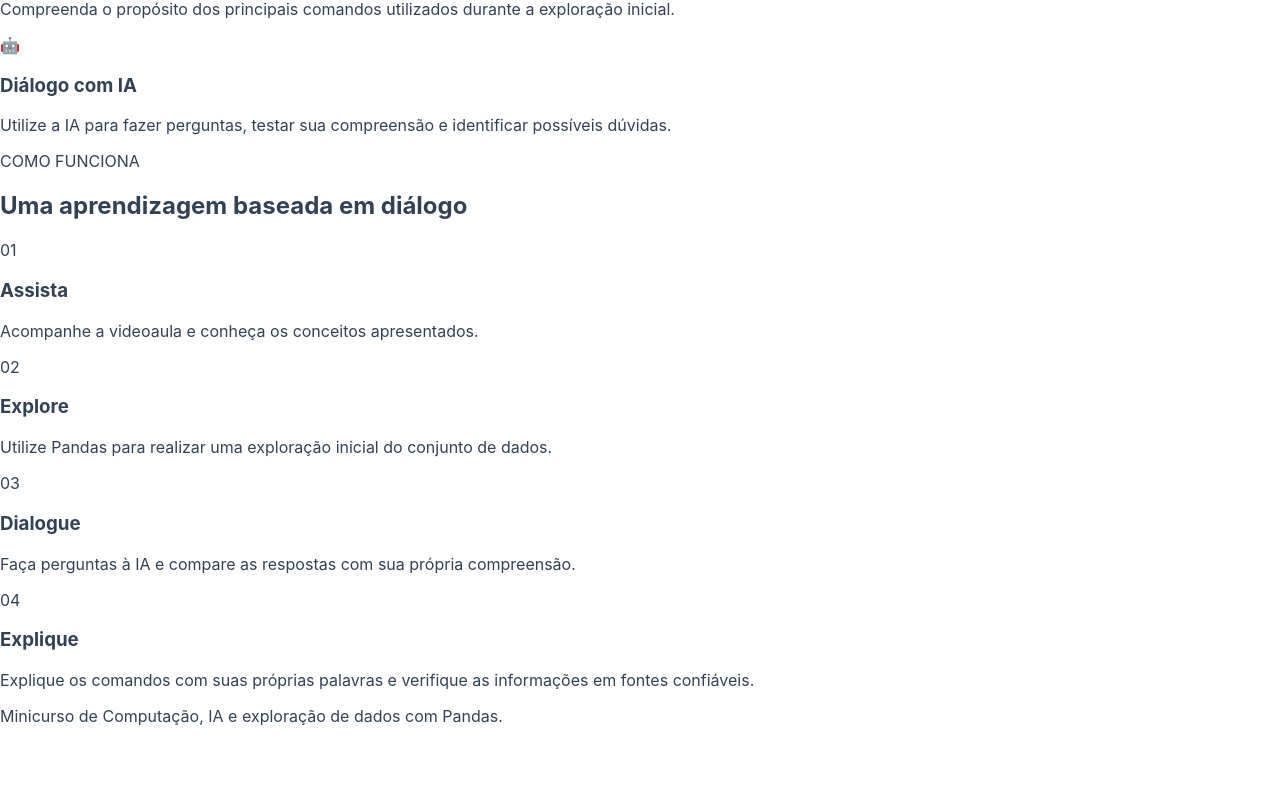
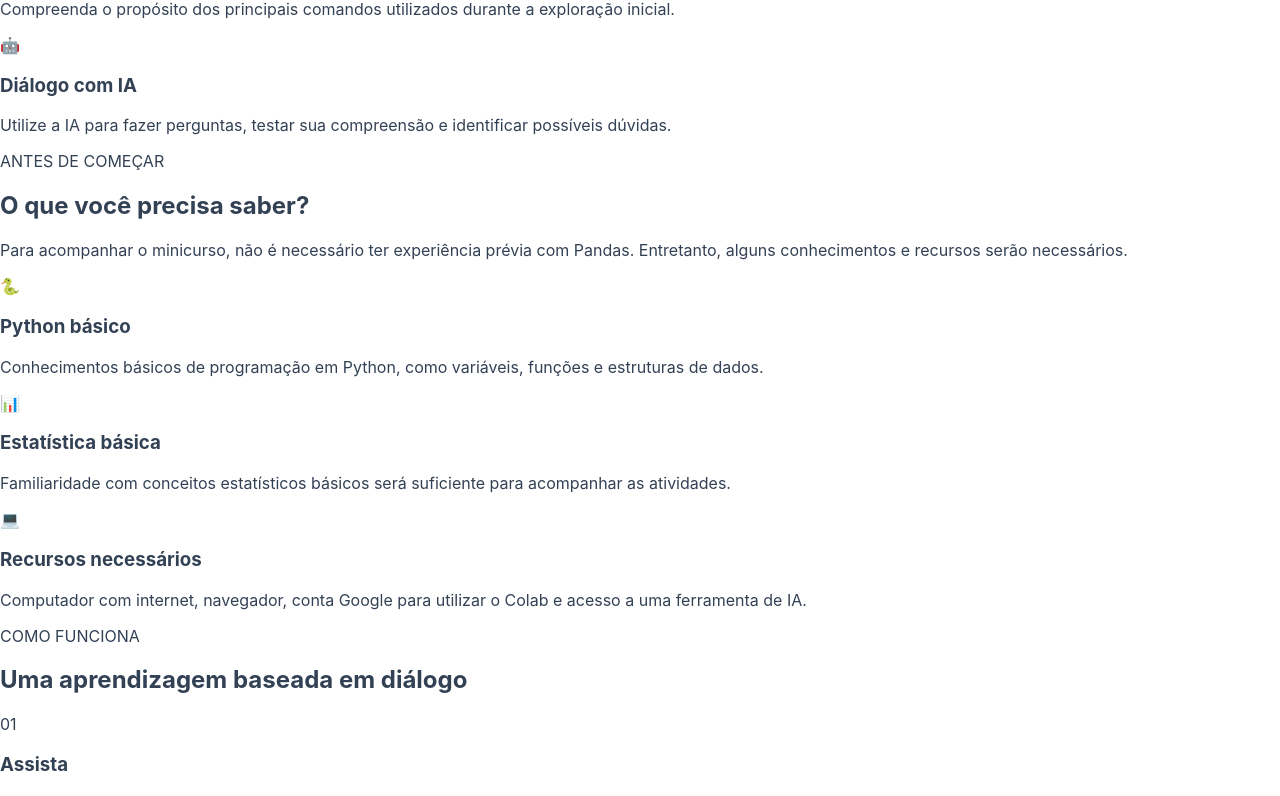
Before and after one commit to LucasAurelio0/Minicurso-Pandas, a React (Vite) app: page / in a window 1280 px wide. Shown: the part 958-1754 px from the top of the page. Before the commit the page ends 1700 px from the top, so only its background shows below. Built offline with nearby package versions, Linux system fonts and the light colour scheme; the HTML template or start-up script is replaced by a standard one.

Commit message:
Fix: Melhorias visuais e de acessibilidade

```diff
--- a/src/App.css
+++ b/src/App.css
@@ -53,6 +53,7 @@
   color: #475569;
   font-size: 0.95rem;
   font-weight: 500;
+  padding: 8px 4px;
 }
 
 .navigation a:hover {
@@ -103,7 +104,7 @@
 
 .hero-description {
   margin: 0 0 30px;
-  color: #64748b;
+  color: #475569;
   font-size: 1rem;
   line-height: 1.8;
 }
@@ -115,6 +116,7 @@
   background: #2563eb;
   color: #ffffff;
   font-weight: 600;
+  line-height: 1.4;
 }
 
 .primary-button:hover {
@@ -171,7 +173,7 @@
 
 .section-intro {
   max-width: 750px;
-  color: #64748b;
+  color: #475569;
   line-height: 1.8;
   font-size: 1.05rem;
 }
@@ -205,7 +207,7 @@
 
 .card p {
   margin: 0;
-  color: #64748b;
+  color: #475569;
   line-height: 1.7;
 }
 
@@ -240,7 +242,7 @@
 
 .step p {
   margin: 0;
-  color: #64748b;
+  color: #475569;
   line-height: 1.6;
 }
 
@@ -287,3 +289,29 @@
     grid-template-columns: 1fr;
   }
 }
+
+.lesson-video {
+  margin-top: 50px;
+}
+
+.lesson-video h2 {
+  margin-bottom: 20px;
+  color: #0f172a;
+}
+
+.video-container {
+  position: relative;
+  width: 100%;
+  max-width: 900px;
+  aspect-ratio: 16 / 9;
+  overflow: hidden;
+  border-radius: 16px;
+  background: #0f172a;
+  box-shadow: 0 15px 40px rgba(15, 23, 42, 0.12);
+}
+
+.video-container iframe {
+  width: 100%;
+  height: 100%;
+  border: 0;
+}
--- a/src/components/Header.tsx
+++ b/src/components/Header.tsx
@@ -9,7 +9,7 @@ function Header() {
                     <strong>IA + Pandas</strong>
                 </Link>
 
-                <nav className="navigation">
+                <nav className="navigation" aria-label="Navegação principal">
                     <Link to="/">Início</Link>
                     <Link to="/aula">Aula</Link>
                     <Link to="/pratica">Prática</Link>
--- a/src/index.css
+++ b/src/index.css
@@ -24,7 +24,9 @@ a {
   text-decoration: none;
 }
 
-button,
-a {
-  transition: 0.2s ease;
+a:focus-visible,
+button:focus-visible {
+  outline: 3px solid #2563eb;
+  outline-offset: 3px;
+  border-radius: 4px;
 }
--- a/src/pages/Home.tsx
+++ b/src/pages/Home.tsx
@@ -87,7 +87,7 @@ function Home() {
                         </article>
 
                         <article className="card">
-                            <span className="card-icon">🐍</span>
+                            <span className="card-icon">🐼</span>
 
                             <h3>Pandas</h3>
 
@@ -105,6 +105,57 @@ function Home() {
                             <p>
                                 Utilize a IA para fazer perguntas, testar sua
                                 compreensão e identificar possíveis dúvidas.
+                            </p>
+                        </article>
+                    </div>
+                </div>
+            </section>
+
+            <section className="section">
+                <div className="container">
+                    <span className="section-label">
+                        ANTES DE COMEÇAR
+                    </span>
+
+                    <h2>O que você precisa saber?</h2>
+
+                    <p className="section-intro">
+                        Para acompanhar o minicurso, não é necessário ter
+                        experiência prévia com Pandas. Entretanto, alguns
+                        conhecimentos e recursos serão necessários.
+                    </p>
+
+                    <div className="cards">
+                        <article className="card">
+                            <span className="card-icon">🐍</span>
+
+                            <h3>Python básico</h3>
+
+                            <p>
+                                Conhecimentos básicos de programação em Python,
+                                como variáveis, funções e estruturas de dados.
+                            </p>
+                        </article>
+
+                        <article className="card">
+                            <span className="card-icon">📊</span>
+
+                            <h3>Estatística básica</h3>
+
+                            <p>
+                                Familiaridade com conceitos estatísticos básicos
+                                será suficiente para acompanhar as atividades.
+                            </p>
+                        </article>
+
+                        <article className="card">
+                            <span className="card-icon">💻</span>
+
+                            <h3>Recursos necessários</h3>
+
+                            <p>
+                                Computador com internet, navegador, conta Google
+                                para utilizar o Colab e acesso a uma ferramenta de IA.
                             </p>
                         </article>
                     </div>
```
